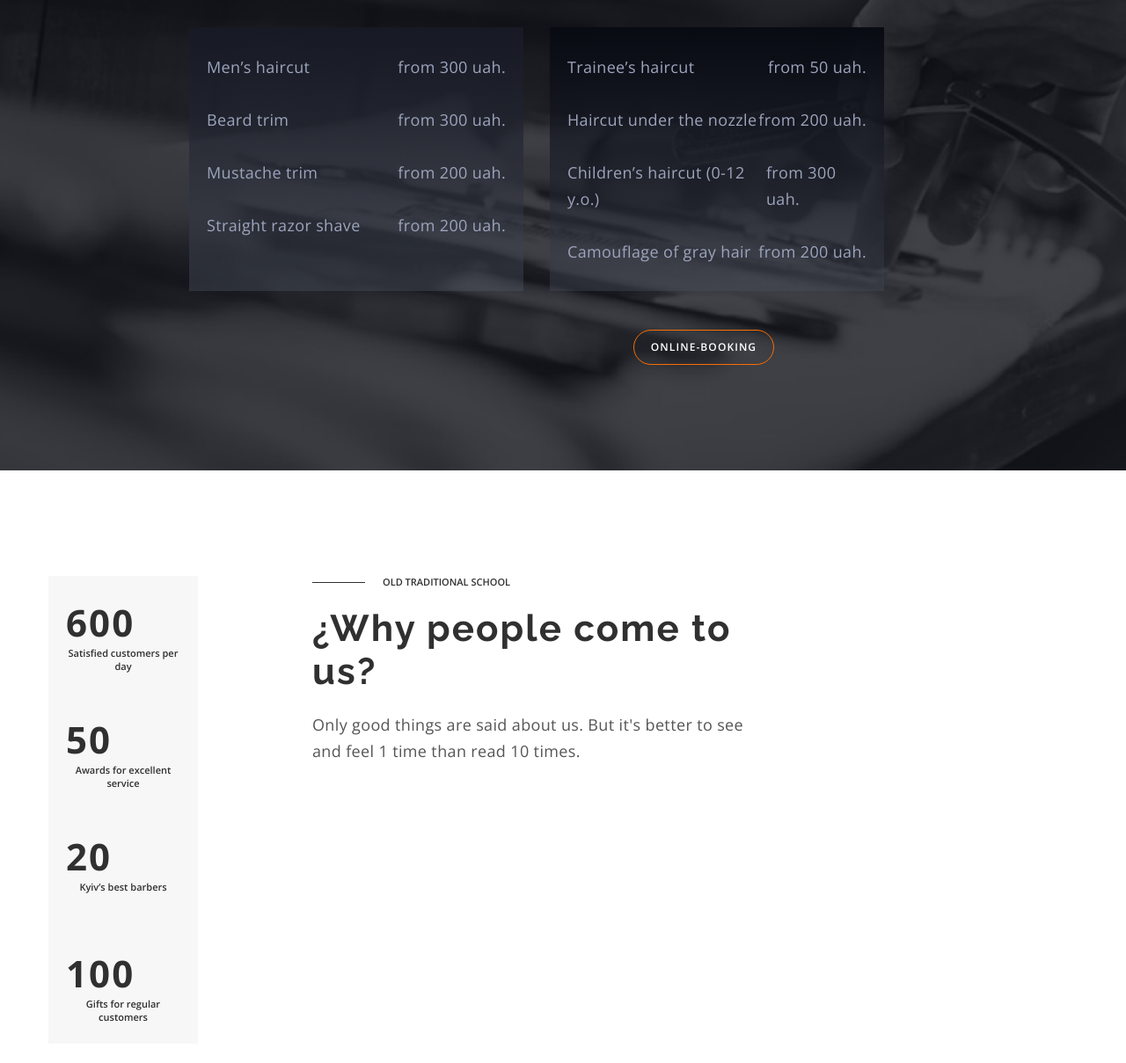
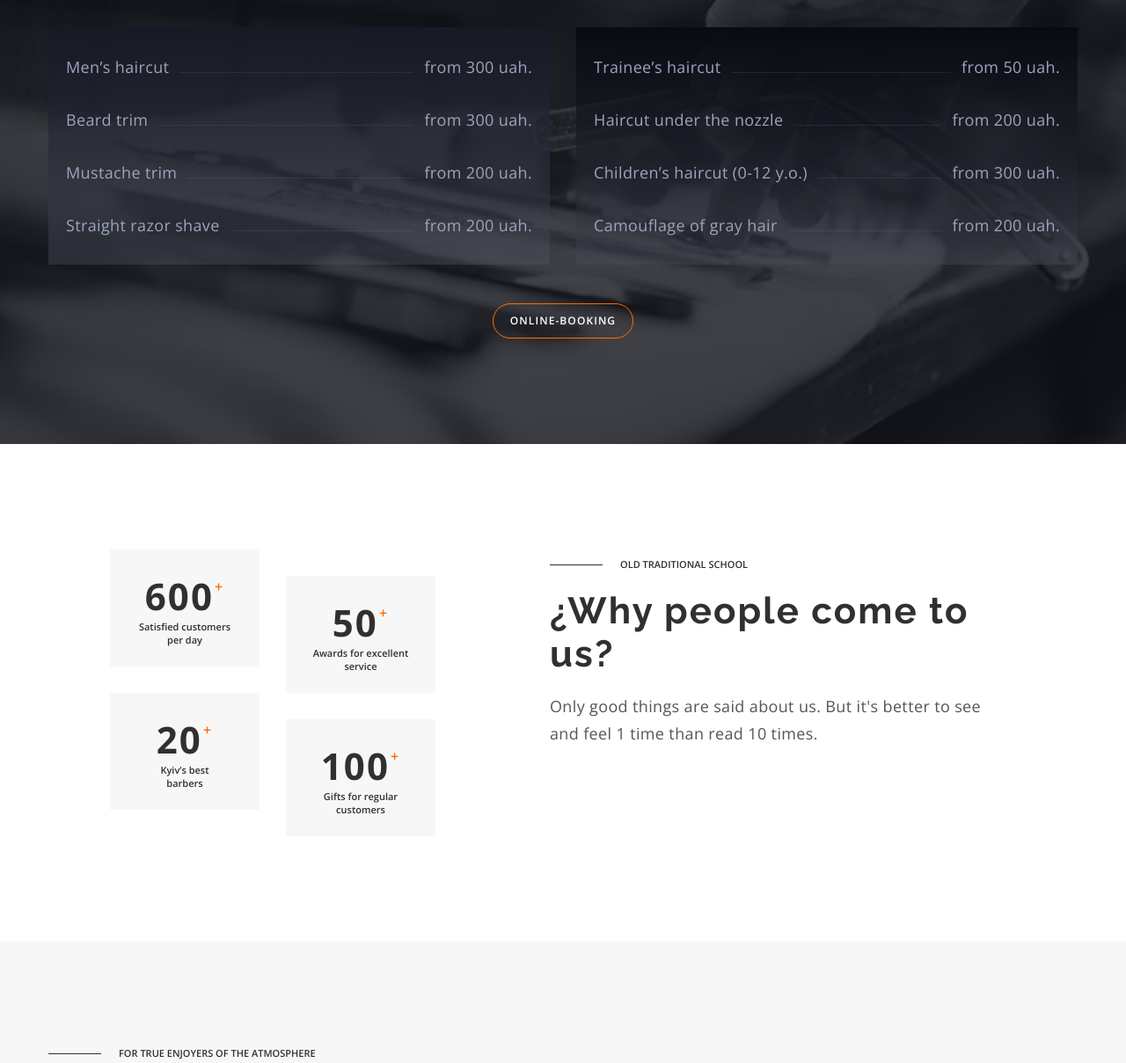
Before and after one commit to kyr13nko/barbershop, a plain HTML site: page index.html in a window 1280 px wide. Shown: the part 1582-2791 px from the top of the page at 88% size. Drawn offline with nearby package versions, Linux system fonts and the light colour scheme.

Commit message:
4.2 classwork

```diff
--- a/css/styles.css
+++ b/css/styles.css
@@ -29,6 +29,7 @@
 
   --benefits-text: #303030;
   --benefits-items: #f7f7f7;
+  --benefits-plus: #ff6c00;
 
   --section-bg: #111319;
 
@@ -137,6 +138,7 @@ h2 {
 .top-text {
   display: flex;
   align-items: center;
+  gap: 20px;
 
   font-weight: 600;
   font-size: 11px;
@@ -149,7 +151,7 @@ h2 {
   content: "";
   width: 60px;
   height: 1px;
-  margin-right: 20px;
+  background-color: currentColor;
 }
 
 .title {
@@ -241,15 +243,6 @@ h2 {
 .hero-list {
 }
 
-.hero-list::before {
-  /* display: inline-block; */
-  content: "";
-  width: 60px;
-  height: 1px;
-
-  background: var(--before-color-dark);
-}
-
 .hero-item {
 }
 
@@ -272,12 +265,9 @@ h2 {
   padding-left: 100px;
   flex-grow: 1;
 
-  background-image: linear-gradient(
-      rgba(25, 28, 38, 0.2),
-      rgba(25, 28, 38, 0.2)
-    ),
+  background-image: linear-gradient(rgba(25, 28, 38, 0.2), rgba(25, 28, 38, 0.2)),
     url("../images/hero-img-1.jpg");
-  background-position: center center;
+  background-position: center;
   background-size: cover;
 }
 
@@ -288,10 +278,6 @@ h2 {
 
 .hero-top-text {
   color: var(--top-text-dark);
-}
-
-.hero-top-text::before {
-  background-color: var(--before-color-light);
 }
 
 .hero-title {
@@ -335,10 +321,6 @@ h2 {
   color: var(--top-text-light);
 }
 
-.about-top-text::before {
-  background-color: var(--before-color-dark);
-}
-
 .about-title {
   color: var(--title-color-light);
 
@@ -374,13 +356,13 @@ h2 {
 /* #region PRICES ===================================== */
 
 .prices {
-  width: 1600px;
+  max-width: 1600px;
 
   background-color: var(--section-bg);
 
   background-image: url(../images/prices-img.png);
   background-repeat: no-repeat;
-  background-position: center center;
+  background-position: center;
   background-size: cover;
 
   margin: 0 auto;
@@ -388,10 +370,6 @@ h2 {
 
 .prices-top-text {
   color: var(--top-text-dark);
-}
-
-.prices-top-text::before {
-  background-color: var(--before-color-light);
 }
 
 .prices-title {
@@ -408,23 +386,15 @@ h2 {
 }
 
 .prices-list-left {
-  background-image: linear-gradient(
-    180deg,
-    #171a24 0%,
-    rgba(23, 26, 36, 0.2) 100%
-  );
+  background-image: linear-gradient(180deg, #171a24 0%, rgba(23, 26, 36, 0.2) 100%);
 }
 
 .prices-list-right {
-  background-image: linear-gradient(
-    180deg,
-    #090b13 0%,
-    rgba(9, 11, 19, 0.2) 100%
-  );
+  background-image: linear-gradient(180deg, #090b13 0%, rgba(9, 11, 19, 0.2) 100%);
 }
 
 .prices-list {
-  width: calc((100% - 30px) / 3);
+  width: calc((100% - 30px) / 2);
 
   background-color: rgba(157, 164, 189, 0.2);
   padding: 30px 20px;
@@ -432,7 +402,15 @@ h2 {
 
 .prices-item {
   display: flex;
-  justify-content: space-between;
+  align-items: baseline;
+  gap: 12px;
+}
+
+.prices-item::before {
+  flex-grow: 1;
+  height: 1px;
+  content: "";
+  background-color: rgba(157, 164, 189, 0.12);
 }
 
 .prices-item:not(:last-child) {
@@ -440,20 +418,15 @@ h2 {
 }
 
 .prices-item-text {
-  /* display: flex;
-  align-items: center; */
   font-size: 18px;
   line-height: 1.67;
   letter-spacing: 0.02em;
   color: var(--bottom-text-dark);
 }
 
-/* .prices-item-text::before {
-  content: "";
-  width: 100%;
-  height: 1px;
-  background-color: rgba(157, 164, 189, 0.12);
-} */
+.prices-item-text:first-child {
+  order: -1;
+}
 
 .prices-btn {
   color: var(--btn-text-light);
@@ -478,18 +451,35 @@ h2 {
 .benefits-container {
   display: flex;
   gap: 130px;
+
+  padding-left: 85px;
+  padding-right: 115px;
 }
 
 .benefits-list {
+  display: flex;
+  flex-wrap: wrap;
+  flex-shrink: 0;
+
+  width: 370px;
 }
 
 .benefits-item {
   width: 170px;
   height: 133px;
+  text-align: center;
 
   background-color: var(--benefits-items);
 
   padding: 24px 20px;
+}
+
+.benefits-item:nth-child(odd) {
+  margin-right: 30px;
+}
+
+.benefits-item:nth-child(even) {
+  margin-top: 30px;
 }
 
 .count {
@@ -501,6 +491,19 @@ h2 {
   color: var(--benefits-text);
 }
 
+.count::after {
+  content: "+";
+  font-weight: 600;
+  font-size: 16px;
+  line-height: 1.38;
+  text-align: center;
+  color: transparent;
+
+  margin-left: 1px;
+
+  text-shadow: 0px -21px 0px var(--benefits-plus);
+}
+
 .benefits-item-text {
   font-weight: 600;
   font-size: 11px;
@@ -510,15 +513,11 @@ h2 {
 }
 
 .benefits-content {
-  width: 500px;
+  padding-top: 10px;
 }
 
 .benefits-top-text {
   color: var(--top-text-light);
-}
-
-.benefits-top-text::before {
-  background-color: var(--before-color-dark);
 }
 
 .benefits-title {
@@ -541,10 +540,6 @@ h2 {
 
 .barbers-top-text {
   color: var(--top-text-light);
-}
-
-.barbers-top-text::before {
-  background-color: var(--before-color-dark);
 }
 
 .barbers-title {
@@ -630,10 +625,6 @@ h2 {
 
 .works-top-text {
   color: var(--top-text-light);
-}
-
-.works-top-text::before {
-  background-color: var(--before-color-dark);
 }
 
 .works-title {
@@ -735,15 +726,6 @@ h2 {
   color: var(--title-color-dark);
 }
 
-.contacts-subtitle::before {
-  /* display: inline-block; */
-  content: "";
-  width: 60px;
-  height: 1px;
-
-  background: var(--before-color-light);
-}
-
 .contacts-text {
   font-size: 18px;
   line-height: 1.67;
@@ -787,7 +769,6 @@ h2 {
 }
 
 .footer-list::before {
-  /* display: inline-block; */
   content: "";
   width: 60px;
   height: 1px;
--- a/index.html
+++ b/index.html
@@ -157,7 +157,10 @@
           <ul class="benefits-list list">
             <li class="benefits-item">
               <span class="count">600</span>
-              <p class="benefits-item-text">Satisfied customers per day</p>
+              <p class="benefits-item-text">
+                Satisfied customers<br />
+                per day
+              </p>
             </li>
             <li class="benefits-item">
               <span class="count">50</span>
@@ -165,7 +168,10 @@
             </li>
             <li class="benefits-item">
               <span class="count">20</span>
-              <p class="benefits-item-text">Kyiv’s best barbers</p>
+              <p class="benefits-item-text">
+                Kyiv’s best <br />
+                barbers
+              </p>
             </li>
             <li class="benefits-item">
               <span class="count">100</span>
```
